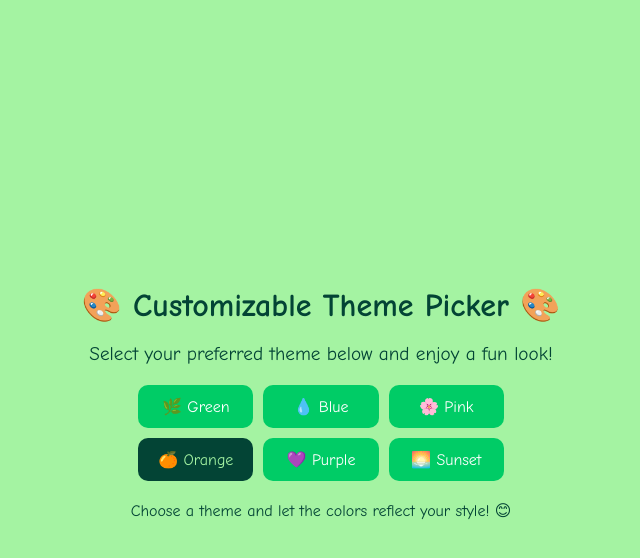
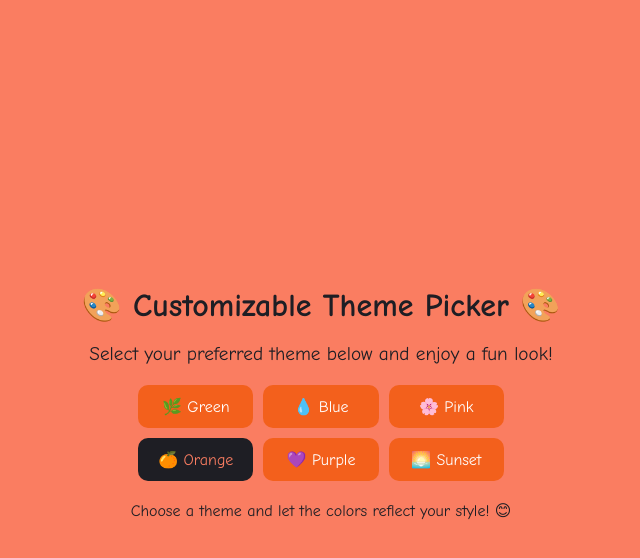
Before and after one commit to xiaoyuguo6/640-weekly9, a plain HTML site: page index.html in a window 1280 px wide. Both pictures are taken after a click on the button "🍊 Orange". Shown: the whole page, without its empty margins (319-959 px from the left). Drawn offline with Linux system fonts and the light colour scheme.

Commit message:
Update styles.css

```diff
--- a/styles.css
+++ b/styles.css
@@ -88,4 +88,19 @@ footer p {
 }
 
 [data-selected-theme="orange"] {
-    --color-b
+    --color-background: #FA7D61;
+    --color-text: #1E1E24;
+    --color-accent: #F3601C;
+}
+
+[data-selected-theme="purple"] {
+    --color-background: #D6C2F2;
+    --color-text: #3C2A4D;
+    --color-accent: #B392F0;
+}
+
+[data-selected-theme="sunset"] {
+    --color-background: #FFAB91;
+    --color-text: #6D4C41;
+    --color-accent: #FF7043;
+}
```
